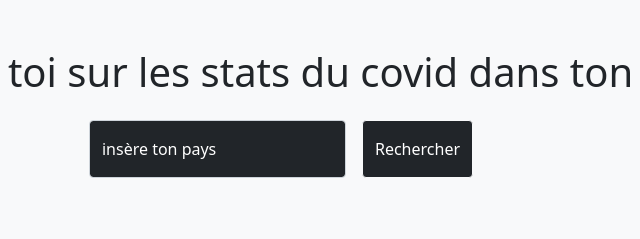
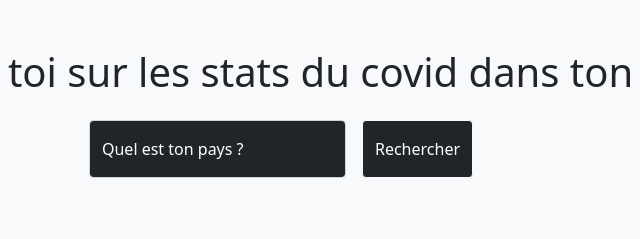
Before and after one commit to st3rbenn/api-Coronavirus-entrainement, a plain HTML site: page index.html in a window 1280 px wide. Shown: the top 239 px of the page, 359-999 px from the left. Drawn offline with Linux system fonts and the light colour scheme.

```diff
--- a/index.html
+++ b/index.html
@@ -15,7 +15,7 @@
             <div class="d-grid justify-content-center gap-5">
                 <div class="form-floating mb-3 text-white d-flex gap-3">
                     <input type="text" class="form-control text-white bg-dark" id="country" placeholder="Country">
-                    <label for="floatingInput">insère ton pays</label>
+                    <label for="floatingInput">Quel est ton pays ?</label>
                     <button type="button" class="btn btn-primary bg-dark border-light" id="search">Rechercher</button>
                 </div>
                 <div class="card text-white bg-dark">
```
